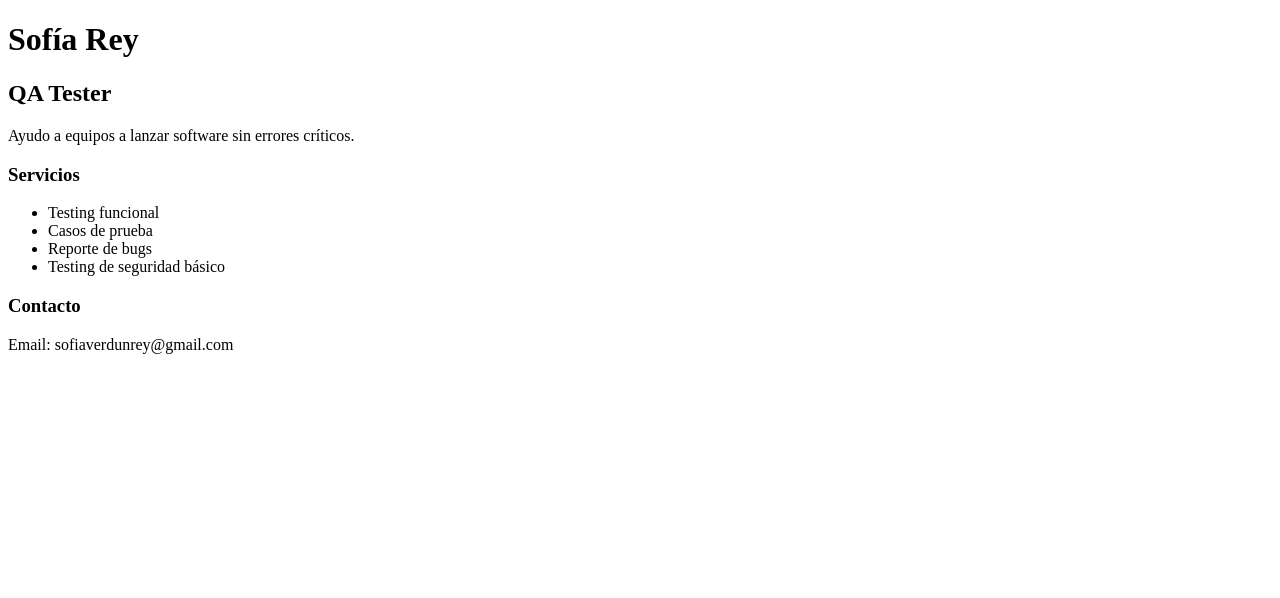
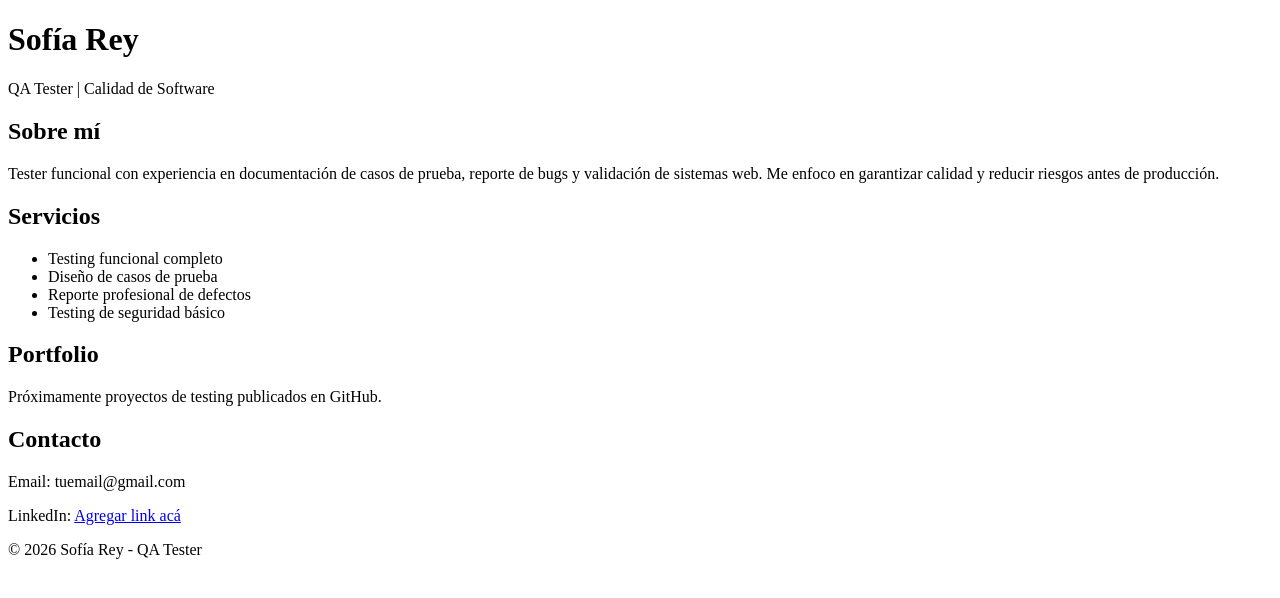
Before and after one commit to SofiaRey21/SofiaRey21.github.io, a plain HTML site: page index.html in a window 1280 px wide. Drawn offline with Linux system fonts and the light colour scheme.

Commit message:
Update index.html

```diff
--- a/index.html
+++ b/index.html
@@ -2,22 +2,49 @@
 <html lang="es">
 <head>
     <meta charset="UTF-8">
-    <title>Sofía Rey - QA Tester</title>
+    <title>Sofía Rey | QA Tester</title>
+    <link rel="stylesheet" href="style.css">
 </head>
 <body>
-    <h1>Sofía Rey</h1>
-    <h2>QA Tester</h2>
-    <p>Ayudo a equipos a lanzar software sin errores críticos.</p>
 
-    <h3>Servicios</h3>
-    <ul>
-        <li>Testing funcional</li>
-        <li>Casos de prueba</li>
-        <li>Reporte de bugs</li>
-        <li>Testing de seguridad básico</li>
-    </ul>
+    <header>
+        <h1>Sofía Rey</h1>
+        <p>QA Tester | Calidad de Software</p>
+    </header>
 
-    <h3>Contacto</h3>
-    <p>Email: sofiaverdunrey@gmail.com</p>
+    <section>
+        <h2>Sobre mí</h2>
+        <p>
+            Tester funcional con experiencia en documentación de casos de prueba,
+            reporte de bugs y validación de sistemas web.
+            Me enfoco en garantizar calidad y reducir riesgos antes de producción.
+        </p>
+    </section>
+
+    <section>
+        <h2>Servicios</h2>
+        <ul>
+            <li>Testing funcional completo</li>
+            <li>Diseño de casos de prueba</li>
+            <li>Reporte profesional de defectos</li>
+            <li>Testing de seguridad básico</li>
+        </ul>
+    </section>
+
+    <section>
+        <h2>Portfolio</h2>
+        <p>Próximamente proyectos de testing publicados en GitHub.</p>
+    </section>
+
+    <section>
+        <h2>Contacto</h2>
+        <p>Email: tuemail@gmail.com</p>
+        <p>LinkedIn: <a href="#">Agregar link acá</a></p>
+    </section>
+
+    <footer>
+        <p>© 2026 Sofía Rey - QA Tester</p>
+    </footer>
+
 </body>
 </html>
```
